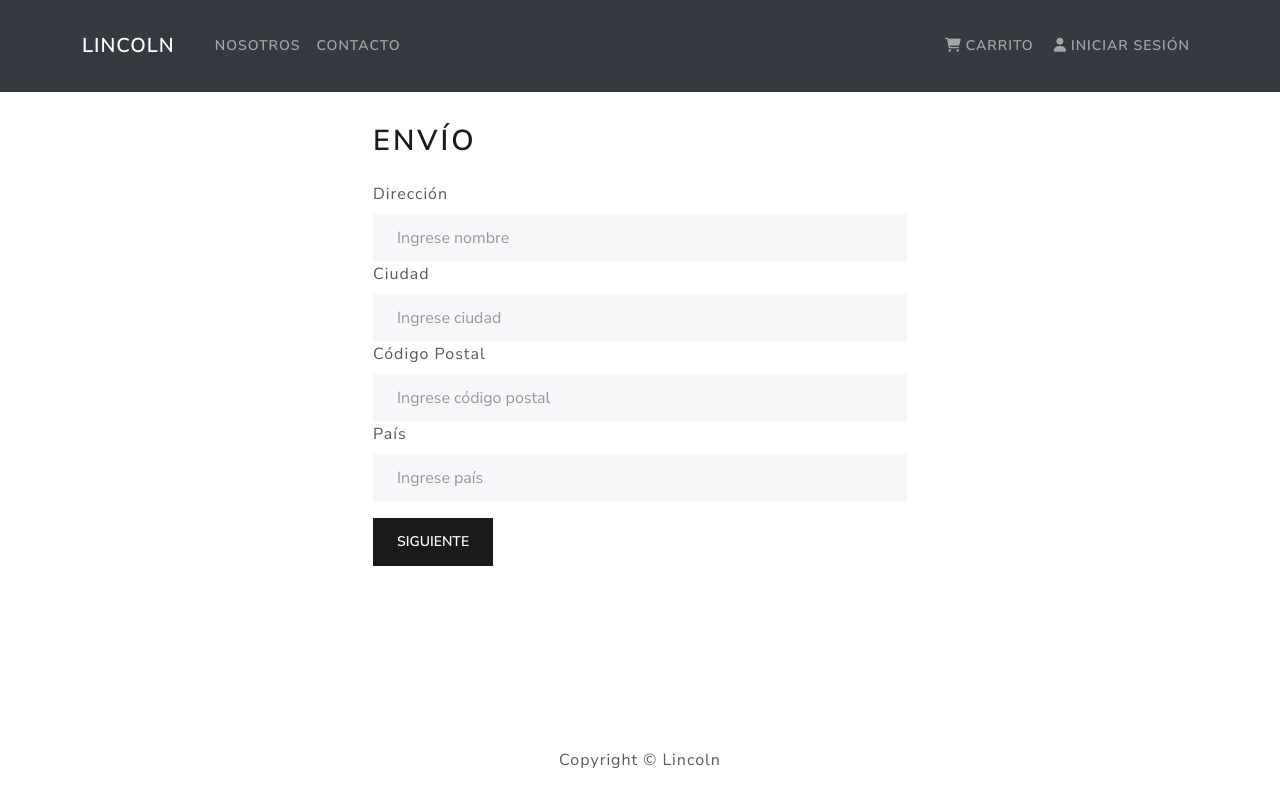
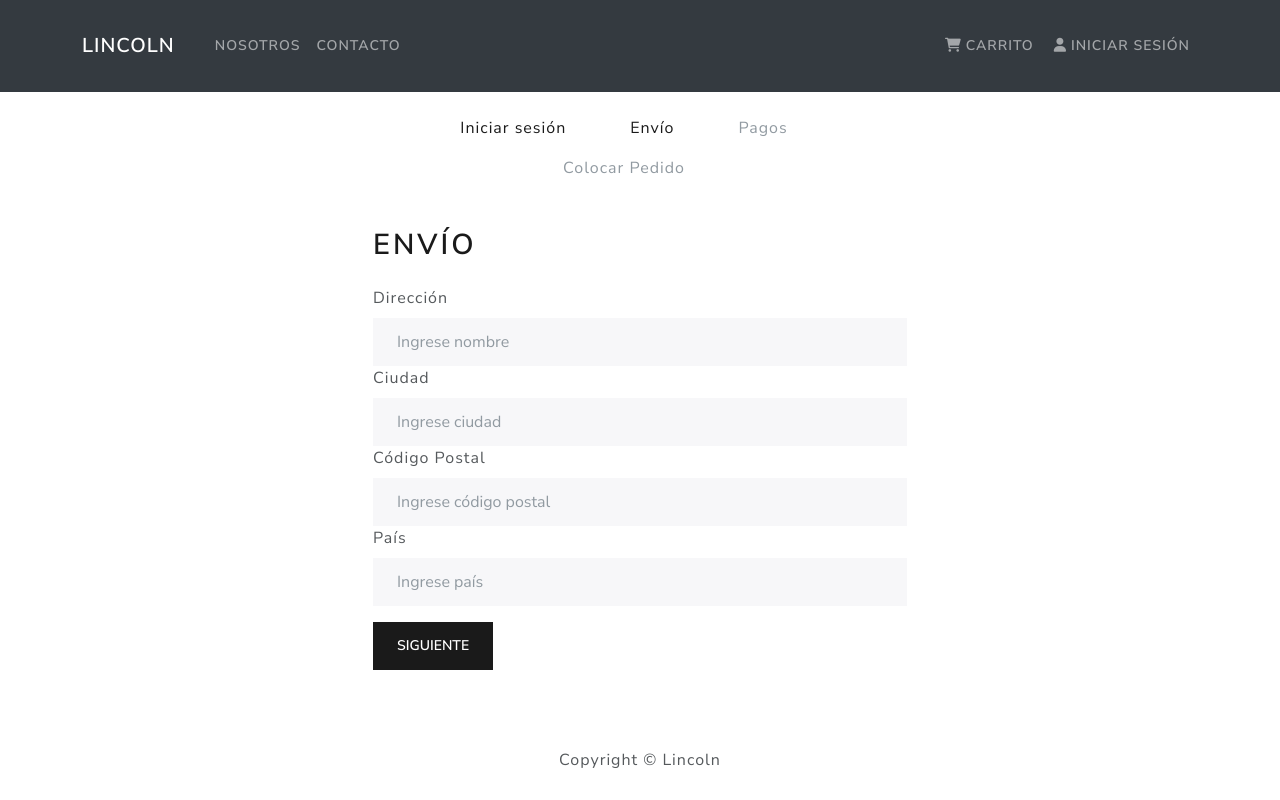
Before and after one commit to tyesh/ecommerce-dev, a React (Create React App) app in the folder frontend/: page /shipping in a window 1280 px wide. Built offline with nearby package versions, Linux system fonts and the light colour scheme.

Commit message:
Added checkout  steps

```diff
--- /dev/null
+++ b/frontend/src/components/CheckoutSteps.js
@@ -0,0 +1,48 @@
+import React from 'react';
+import { Nav } from 'react-bootstrap';
+import { LinkContainer } from 'react-router-bootstrap';
+
+const CheckoutSteps = ({ step1, step2, step3, step4 }) => {
+  return (
+    <Nav className='justify-content-center mb-4'>
+      <Nav.Item>
+        {step1 ? (
+          <LinkContainer to='/login'>
+            <Nav.Link>Iniciar sesión</Nav.Link>
+          </LinkContainer>
+        ) : (
+          <Nav.Link disabled>Iniciar sesión</Nav.Link>
+        )}
+      </Nav.Item>
+      <Nav.Item>
+        {step2 ? (
+          <LinkContainer to='/shipping'>
+            <Nav.Link>Envío</Nav.Link>
+          </LinkContainer>
+        ) : (
+          <Nav.Link disabled>Envío</Nav.Link>
+        )}
+      </Nav.Item>
+      <Nav.Item>
+        {step3 ? (
+          <LinkContainer to='/payment'>
+            <Nav.Link>Pagos</Nav.Link>
+          </LinkContainer>
+        ) : (
+          <Nav.Link disabled>Pagos</Nav.Link>
+        )}
+      </Nav.Item>
+      <Nav.Item>
+        {step4 ? (
+          <LinkContainer to='/placeorder'>
+            <Nav.Link>Colocar Pedido</Nav.Link>
+          </LinkContainer>
+        ) : (
+          <Nav.Link disabled>Colocar Pedido</Nav.Link>
+        )}
+      </Nav.Item>
+    </Nav>
+  );
+};
+
+export default CheckoutSteps;
--- a/frontend/src/screens/ShippingScreen.js
+++ b/frontend/src/screens/ShippingScreen.js
@@ -4,6 +4,7 @@
 import { useDispatch, useSelector } from 'react-redux';
 import FormContainer from '../components/FormContainer';
 import { saveShippingAddress } from '../actions/cartActions';
+import CheckoutSteps from '../components/CheckoutSteps';
 
 const ShippingScreen = () => {
   const navigate = useNavigate();
@@ -26,6 +27,7 @@
 
   return (
     <FormContainer>
+      <CheckoutSteps step1 step2 />
       <h1>Envío</h1>
       <Form onSubmit={submitHandler}>
         <Form.Group controlId='address'>
```
